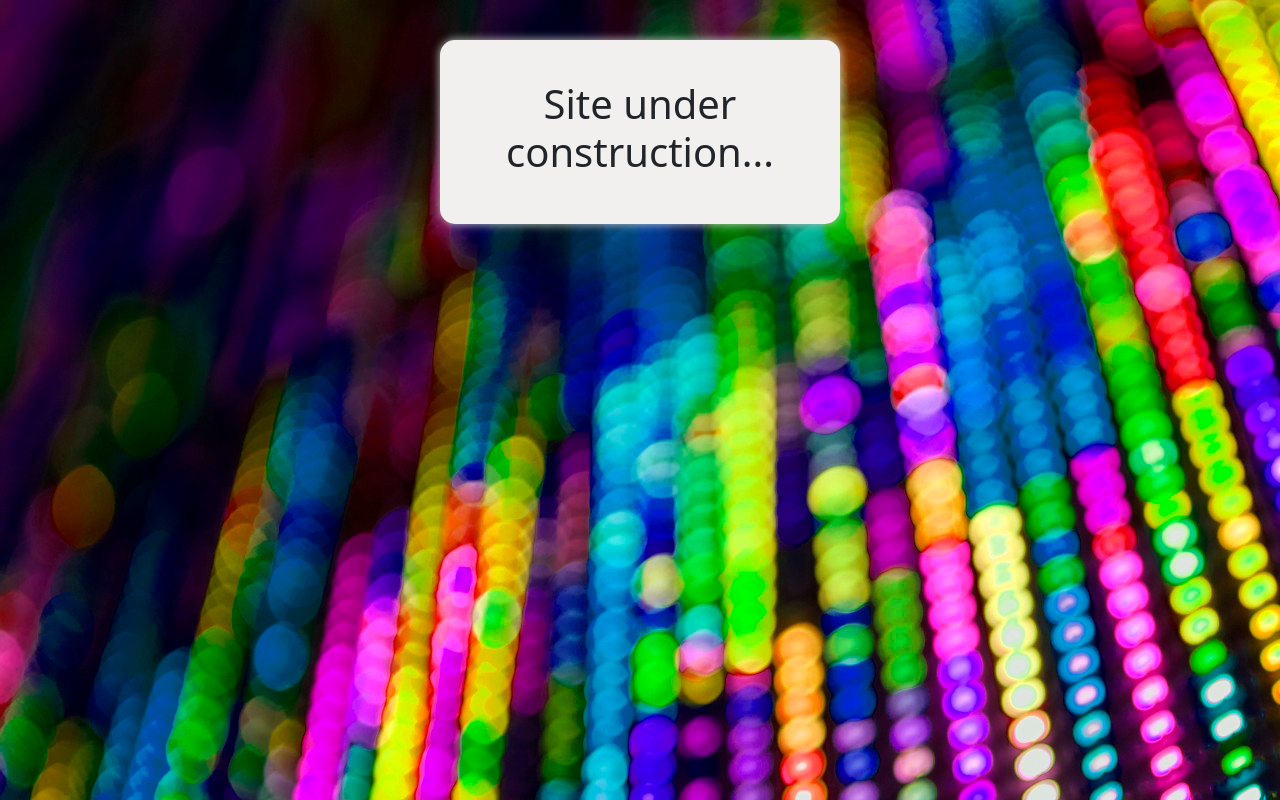
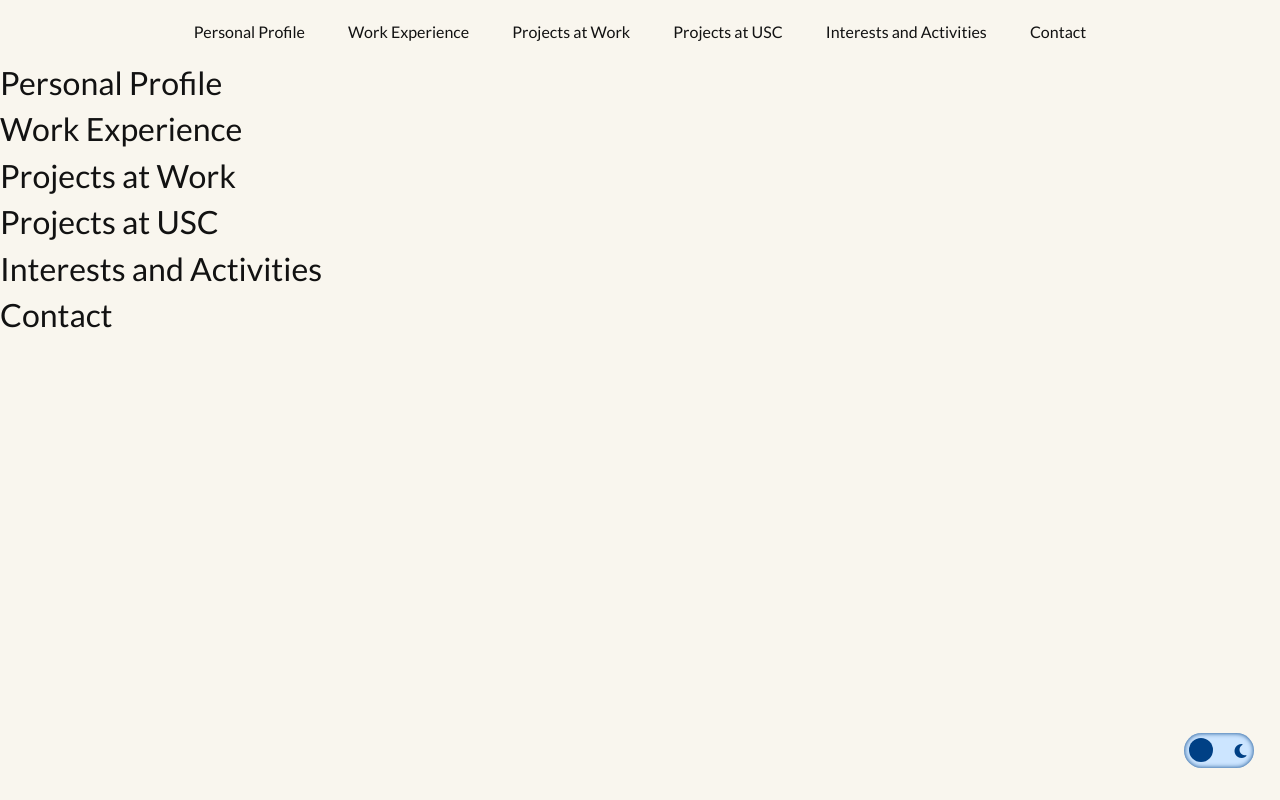
Before and after one commit to marcokleimans/marcokleimans.github.io, a PHP site: page / in a window 1280 px wide. Run offline with PHP 8.4, Linux system fonts and the light colour scheme; some libraries are stand-ins or nearby versions.

Commit message:
restore: Mega Menu and Theme Toggle

```diff
--- a/assets/scripts.js
+++ b/assets/scripts.js
@@ -1,3 +1,37 @@
+$(document).ready(function() {
+/***********
+ THEME TOGGLE
+ **********/
+    var $body = $('body');
+    var $checkbox = $('#switch');
+
+    // Set initial theme based on checkbox state
+    if ($checkbox.is(':checked')) {
+        $body.removeClass('light-theme').addClass('dark-theme');
+    } else {
+        $body.removeClass('dark-theme').addClass('light-theme');
+    }
+
+    // Toggle theme when checkbox is clicked
+    $checkbox.on('change', function() {
+        if ($checkbox.is(':checked')) {
+            $body.removeClass('light-theme').addClass('dark-theme');
+        } else {
+            $body.removeClass('dark-theme').addClass('light-theme');
+        }
+    });
+/***********
+ MENU BORDER
+ **********/
+    var $megaMenuItem = $('.mega-menu a')
+    $($megaMenuItem).on('click', function() {
+        // Remove 'active' class from all menu items
+        $($megaMenuItem).removeClass('active');
+
+        // Add 'active' class to the clicked menu item
+        $(this).addClass('active');
+    });
+});
 
 //Background rotation
 $(document).ready(function() {
--- a/assets/style.css
+++ b/assets/style.css
@@ -1,29 +1,132 @@
+/************
+GENERAL
+*************/
+:root {
+    --dark: #121212;
+    --light: #F9F6EE;
+    --gloom: #9e9e9e;
+    --ocean: #004085;
+    --glaciar: #cce5ff;
+    --sand: #856404;
+    --shine: #fff3cd;
+}
+html, body {
+    font-family: "Lato", sans-serif;
+}
+.mega-menu{
+    text-align: center;
+    padding: 20px 0;
+}
+.mega-menu a{
+    margin: 0 20px;
+    text-decoration: none;
+}
+.hamburger-menu{
+    display: none;
+}
+/*MOBILE*/
 
+/*********
+THEME
+**********/
+/*1 - DARK*/
+.dark-theme{
+    background-color: var(--dark);
+    color: var(--light);
+}
+.fa-moon{
+    margin-left: 5px;
+    color: var(--ocean);
+}
+.dark-theme a{
+    color: var(--light);
+}
+.dark-theme .mega-menu a.active{
+    border-bottom: 3px solid var(--light);
+}
+/*2 - LIGHT*/
+.light-theme{
+    background-color: var(--light);
+    color: var(--dark);
+}
+.fa-sun{
+    margin-right: 5px;
+    color: var(--sand);
+}
+.light-theme a{
+    color: var(--dark);
+}
+.light-theme .mega-menu a.active{
+    border-bottom: 3px solid var(--dark);
+}
+/*THEME SWITCH*/
+.switch-container{
+    position: absolute;
+    bottom: 4%;
+    right: 2%;
+}
+.toggle:hover {
+    cursor: pointer;
+}
+.checkbox {
+    display : none;
+}
+/*Night mode*/
+/*Toggle background*/
+.toggle {
+    position : relative ;
+    display : flex;
+    align-items: center;
+    justify-content: space-around;
+    width : 70px;
+    height : 35px;
+    background-color: var(--glaciar);
+    box-shadow: inset 0 0 5px var(--ocean);
+    border-radius: 30px;
+}
+/* Slider */
+.toggle:after {
+    content: '';
+    position: absolute;
+    width: 24px;
+    height: 24px;
+    border-radius: 50%;
+    background-color: var(--ocean);
+    top: 5px;
+    left: 5px;
+    transition:  all 0.5s;
+}
+/*Light mode*/
+/* Toggle background */
+.checkbox:checked + .toggle {
+    box-shadow: inset 0 0 5px var(--sand);
+    background-color: var(--shine);
+}
+/*Slider */
+.checkbox:checked + .toggle::after {
+    left : 41px;
+    background-color: var(--sand);
+}
 
 /*TEMP*/
-body{
-    background: url('/assets/images/led_1.jpg');
-    background-repeat: no-repeat;
-}
-body.img_2{
-    background: url('/assets/images/led_2.jpg');
-    background-repeat: no-repeat;
-}
-body.img_3{
-    background: url('/assets/images/led_3.jpg');
-    background-repeat: no-repeat;
-}
-.construction-container{
-    background-color: #F2F0EF;
-    border-radius: 15px;
-    text-align: center;
-    padding: 40px;
-    max-width: 400px;
-    margin: 40px auto 0 auto;
-    box-shadow: 0px 0px 10px #cdcdcd;
-}
-@media (max-width: 450px) {
-    .construction-container{
-        margin: 40px 20px 0 20px;
-    }
-}
+/*body{*/
+/*    background: url('/assets/images/led_1.jpg');*/
+/*    background-repeat: no-repeat;*/
+/*}*/
+/*body.img_2{*/
+/*    background: url('/assets/images/led_2.jpg');*/
+/*    background-repeat: no-repeat;*/
+/*}*/
+/*body.img_3{*/
+/*    background: url('/assets/images/led_3.jpg');*/
+/*    background-repeat: no-repeat;*/
+/*}*/
+/*.construction-container{*/
+/*    background-color: #F2F0EF;*/
+/*    border-radius: 15px;*/
+/*    text-align: center;*/
+/*    padding: 40px;*/
+/*    max-width: 400px;*/
+/*    margin: 40px auto 0 auto;*/
+/*    box-shadow: 0px 0px 10px #cdcdcd;*/
+/*}*/
--- a/index.html
+++ b/index.html
@@ -19,13 +19,43 @@
     <link href="https://fonts.googleapis.com/css2?family=Lato:ital,wght@0,100;0,300;0,400;0,700;0,900;1,100;1,300;1,400;1,700;1,900&display=swap" rel="stylesheet">
 </head>
 
-<body class="img_3">
-<img src="assets/images/led_2.jpg" style="display:none;" alt="">
-<img src="assets/images/led_3.jpg" style="display:none;" alt="">
+<body>
 
-<div class="construction-container">
-    <h1>Site under construction...</h1>
+<!--Menu-->
+<div class="menu-wrapper">
+    <div class="mega-menu">
+        <a href="#profile">Personal Profile</a>
+        <a href="#work">Work Experience</a>
+        <a href="#projects">Projects at Work</a>
+        <a href="#usc">Projects at USC</a>
+        <a href="#facts">Interests and Activities</a>
+        <a href="#contact">Contact</a>
+    </div>
+    <div class="hamburger-menu">
+        <a href="#profile">Personal Profile</a>
+        <a href="#work">Work Experience</a>
+        <a href="#projects">Projects at Work</a>
+        <a href="#usc">Projects at USC</a>
+        <a href="#facts">Interests and Activities</a>
+        <a href="#contact">Contact</a>
+    </div>
 </div>
+
+<!--Theme Toggle-->
+<div class="switch-container">
+    <input type="checkbox" id="switch" class="checkbox"/>
+    <label for="switch" class="toggle">
+        <i class="fa-solid fa-sun"></i><i class="fa-solid fa-moon"></i>
+    </label>
+</div>
+
+<!--Main Content-->
+<h2 id="profile">Personal Profile</h2>
+<h2 id="work">Work Experience</h2>
+<h2 id="projects">Projects at Work</h2>
+<h2 id="usc">Projects at USC</h2>
+<h2 id="facts">Interests and Activities</h2>
+<h2 id="contact">Contact</h2>
 
 </body>
 </html>
```
